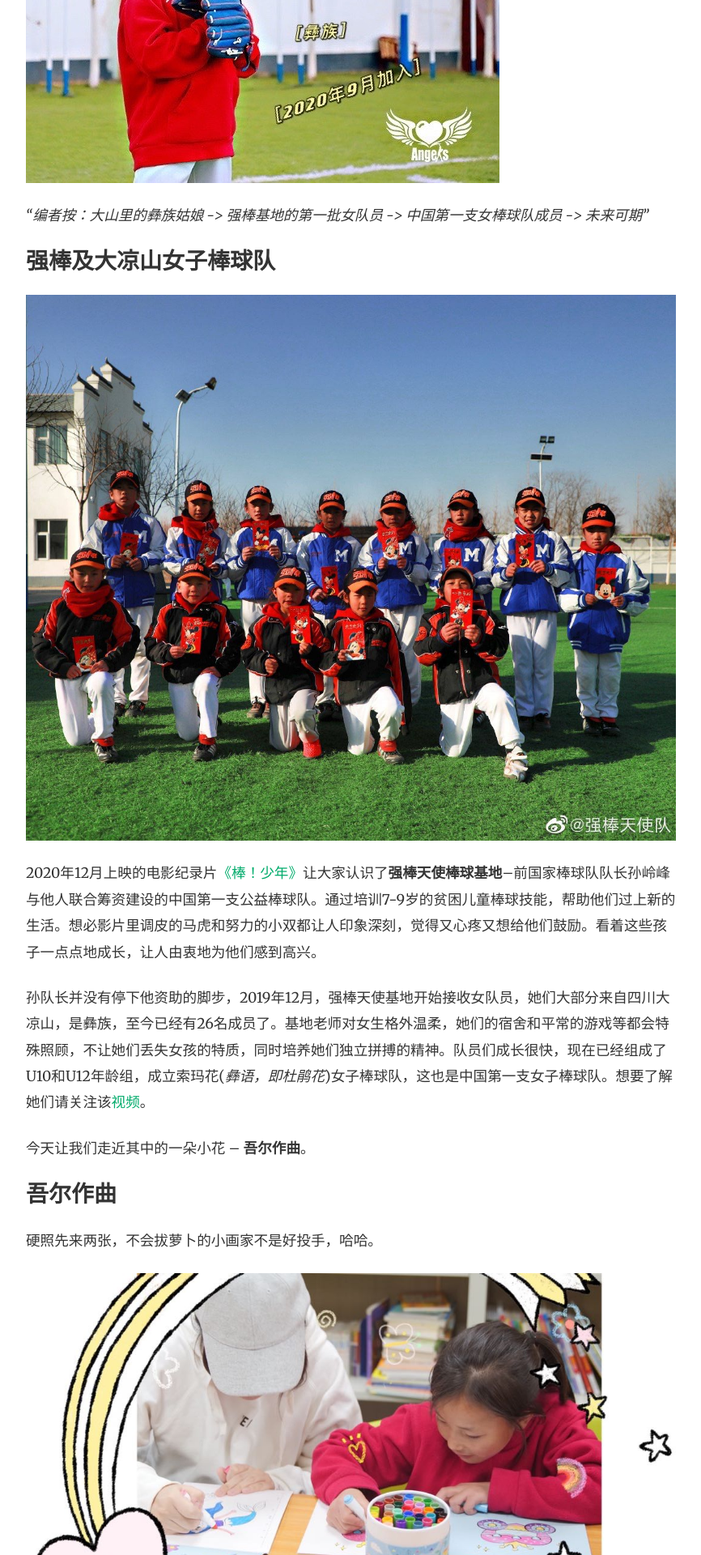
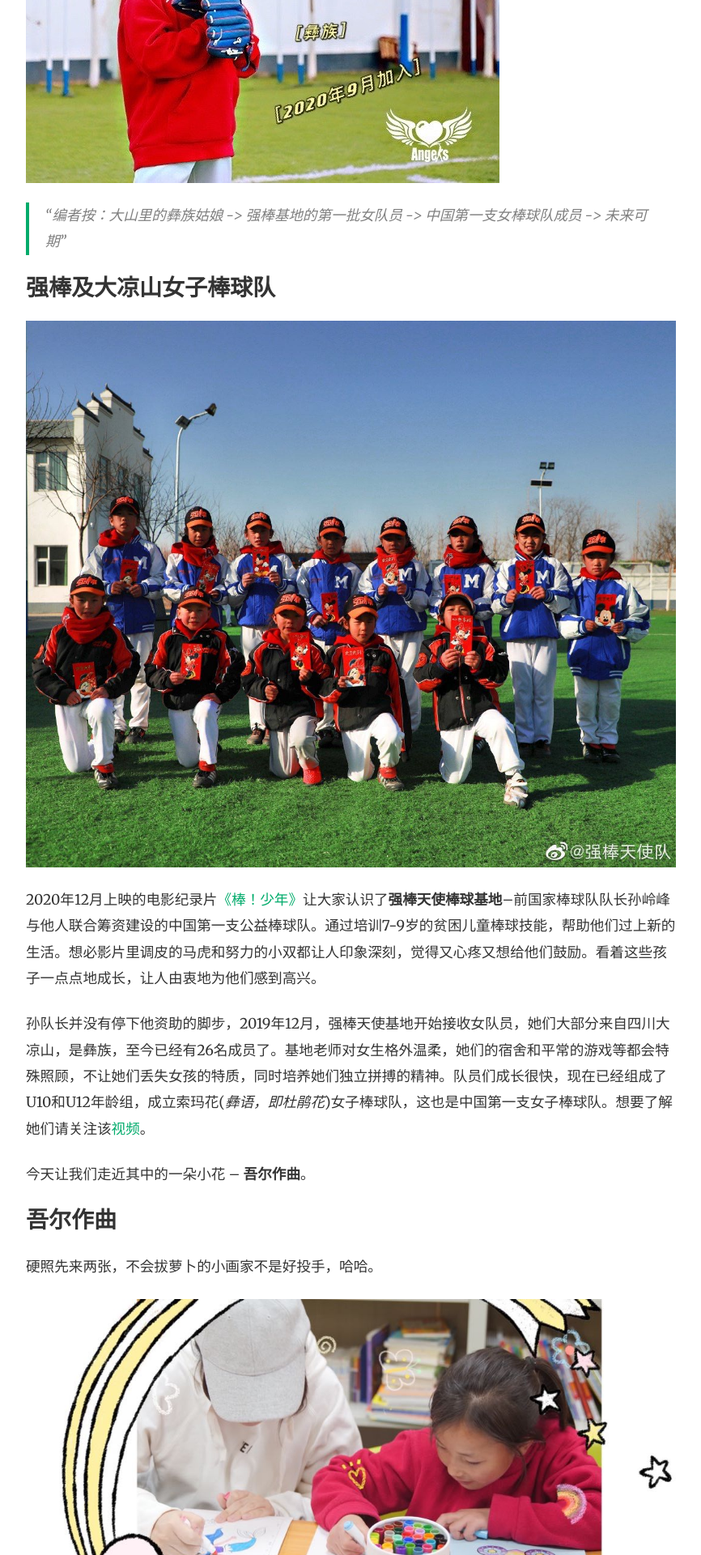
Before and after one commit to deepsnow123/BaseballAngel-WuErZuoQu, a Jekyll site: the page built from _posts/2021-03-14-WuErZuoQu.md, in a window 1280 px wide. Shown: the part 502-2422 px from the top of the page at 81% size, without its empty margins (253-1119 px from the left). Built offline with Jekyll 4.4.1, drawn with Linux system fonts in a browser that asks for light colours; nearby versions of some CDN libraries.

Commit message:
Update 2021-03-14-WuErZuoQu.md

```diff
--- a/_posts/2021-03-14-WuErZuoQu.md
+++ b/_posts/2021-03-14-WuErZuoQu.md
@@ -5,7 +5,7 @@ image: assets/images/zuoqu_1.jpeg
 featured: true
 ---
 
-*"编者按：大山里的彝族姑娘 -> 强棒基地的第一批女队员 -> 中国第一支女棒球队成员 -> 未来可期"*
+>*"编者按：大山里的彝族姑娘 -> 强棒基地的第一批女队员 -> 中国第一支女棒球队成员 -> 未来可期"*
 
 ### 强棒及大凉山女子棒球队
 
```
